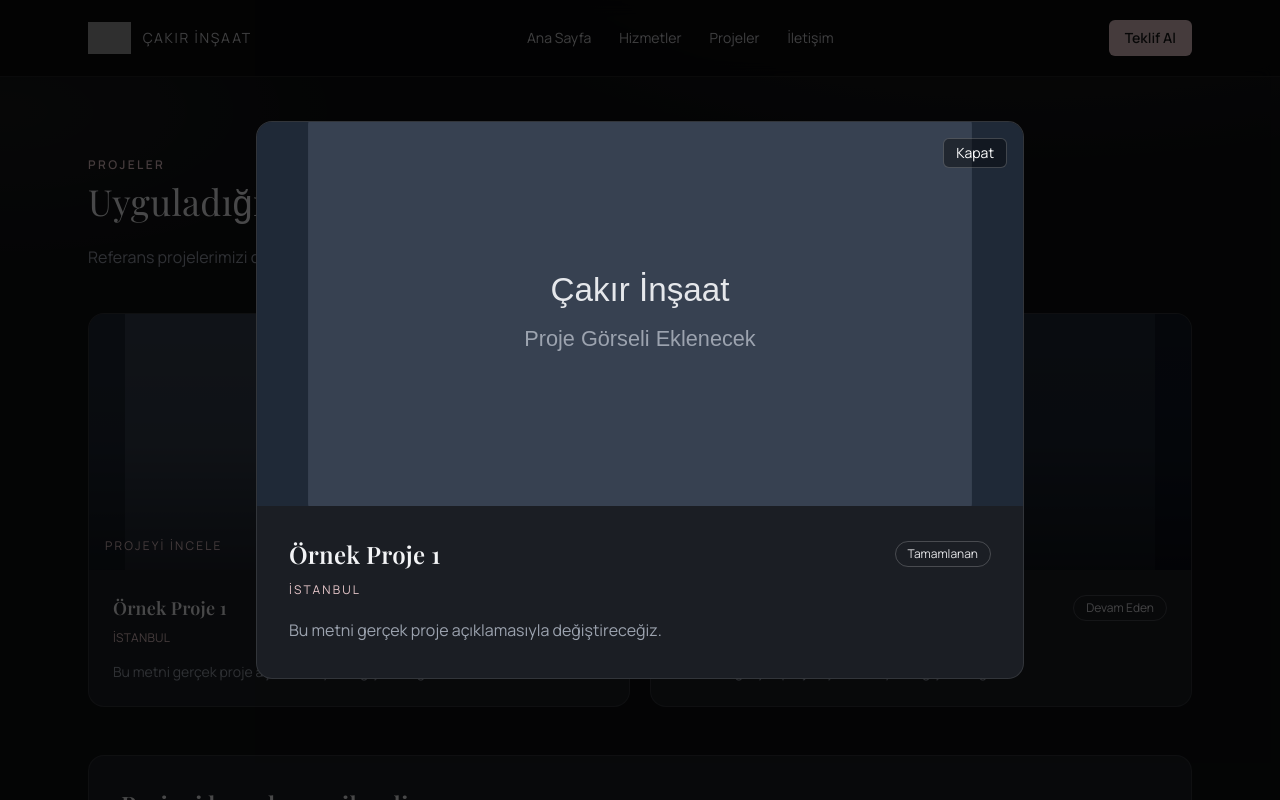
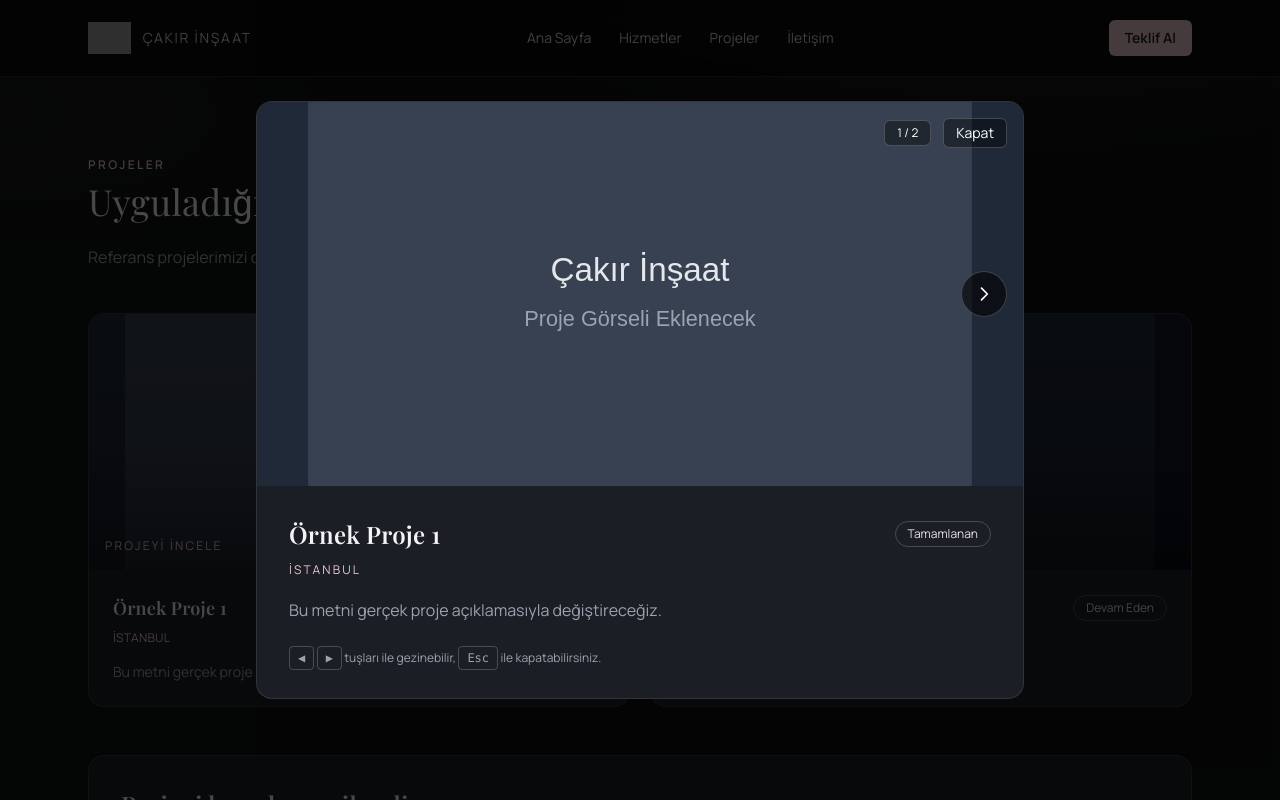
Before and after one commit to vegasirius/cakir-insaat, a Next.js app: page /projeler in a window 1280 px wide. Both pictures are taken after a click on the button 359 px from the left and 510 px from the top of the page. Shown: the top 800 px of the page. Built offline with nearby package versions, Linux system fonts and the light colour scheme; grey boxes are pictures that could not be loaded; a web font is replaced by a local one.

Commit message:
Modal navigasyon sistemi: klavye desteği, ileri/geri butonlar, sayaç

```diff
--- a/app/projeler/page.tsx
+++ b/app/projeler/page.tsx
@@ -1,6 +1,6 @@
 "use client";
 
-import { useState } from "react";
+import { useState, useEffect } from "react";
 import Image from "next/image";
 import Link from "next/link";
 import { SiteFooter } from "@/components/site-footer";
@@ -10,6 +10,36 @@ import { projects } from "@/data/projects";
 export default function ProjelerPage() {
   const [selectedIndex, setSelectedIndex] = useState<number | null>(null);
   const selectedProject = selectedIndex !== null ? projects[selectedIndex] : null;
+
+  // Klavye navigasyonu: Esc, Arrow Left/Right
+  useEffect(() => {
+    if (selectedIndex === null) return;
+
+    const handleKeyDown = (e: KeyboardEvent) => {
+      if (e.key === "Escape") {
+        setSelectedIndex(null);
+      } else if (e.key === "ArrowLeft" && selectedIndex > 0) {
+        setSelectedIndex(selectedIndex - 1);
+      } else if (e.key === "ArrowRight" && selectedIndex < projects.length - 1) {
+        setSelectedIndex(selectedIndex + 1);
+      }
+    };
+
+    window.addEventListener("keydown", handleKeyDown);
+    return () => window.removeEventListener("keydown", handleKeyDown);
+  }, [selectedIndex]);
+
+  const handlePrev = () => {
+    if (selectedIndex !== null && selectedIndex > 0) {
+      setSelectedIndex(selectedIndex - 1);
+    }
+  };
+
+  const handleNext = () => {
+    if (selectedIndex !== null && selectedIndex < projects.length - 1) {
+      setSelectedIndex(selectedIndex + 1);
+    }
+  };
 
   return (
     <div className="brand-page min-h-screen">
@@ -69,16 +99,28 @@ export default function ProjelerPage() {
         </div>
       </main>
 
-      {selectedProject && (
-        <div className="fixed inset-0 z-[60] flex items-center justify-center bg-black/70 p-4">
-          <div className="brand-card relative w-full max-w-3xl overflow-hidden rounded-2xl">
+      {selectedProject && selectedIndex !== null && (
+        <div
+          className="fixed inset-0 z-[60] flex items-center justify-center bg-black/70 p-4"
+          onClick={() => setSelectedIndex(null)}
+        >
+          <div
+            className="brand-card relative w-full max-w-3xl overflow-hidden rounded-2xl"
+            onClick={(e) => e.stopPropagation()}
+          >
+            {/* Kapat butonu ve sayaç */}
+            <div className="absolute right-4 top-4 z-10 flex items-center gap-3">
+              <span className="rounded-md border border-white/20 bg-black/40 px-3 py-1 text-xs text-white">
+                {selectedIndex + 1} / {projects.length}
+              </span>
               <button
                 type="button"
                 onClick={() => setSelectedIndex(null)}
-              className="absolute right-4 top-4 z-10 rounded-md border border-white/20 bg-black/40 px-3 py-1 text-sm text-white hover:bg-black/60"
+                className="rounded-md border border-white/20 bg-black/40 px-3 py-1 text-sm text-white hover:bg-black/60"
               >
                 Kapat
               </button>
+            </div>
 
             <div className="relative h-72 w-full bg-zinc-800/80 md:h-96">
               <Image
@@ -87,6 +129,34 @@ export default function ProjelerPage() {
                 fill
                 className="object-cover"
               />
+
+              {/* Sol ok tuşu */}
+              {selectedIndex > 0 && (
+                <button
+                  type="button"
+                  onClick={handlePrev}
+                  className="absolute left-4 top-1/2 -translate-y-1/2 rounded-full border border-white/20 bg-black/60 p-3 text-white hover:bg-black/80"
+                  aria-label="Önceki proje"
+                >
+                  <svg className="h-5 w-5" fill="none" viewBox="0 0 24 24" stroke="currentColor">
+                    <path strokeLinecap="round" strokeLinejoin="round" strokeWidth={2} d="M15 19l-7-7 7-7" />
+                  </svg>
+                </button>
+              )}
+
+              {/* Sağ ok tuşu */}
+              {selectedIndex < projects.length - 1 && (
+                <button
+                  type="button"
+                  onClick={handleNext}
+                  className="absolute right-4 top-1/2 -translate-y-1/2 rounded-full border border-white/20 bg-black/60 p-3 text-white hover:bg-black/80"
+                  aria-label="Sonraki proje"
+                >
+                  <svg className="h-5 w-5" fill="none" viewBox="0 0 24 24" stroke="currentColor">
+                    <path strokeLinecap="round" strokeLinejoin="round" strokeWidth={2} d="M9 5l7 7-7 7" />
+                  </svg>
+                </button>
+              )}
             </div>
 
             <div className="p-6 md:p-8">
@@ -100,6 +170,15 @@ export default function ProjelerPage() {
                 {selectedProject.location}
               </p>
               <p className="brand-muted mt-4 leading-8">{selectedProject.description}</p>
+
+              {/* Navigasyon ipucu */}
+              <p className="brand-muted mt-6 text-xs">
+                <kbd className="rounded border border-white/20 px-2 py-1">◀</kbd>
+                {" "}<kbd className="rounded border border-white/20 px-2 py-1">▶</kbd>
+                {" "}tuşları ile gezinebilir,{" "}
+                <kbd className="rounded border border-white/20 px-2 py-1">Esc</kbd>
+                {" "}ile kapatabilirsiniz.
+              </p>
             </div>
           </div>
         </div>
```
Lines whose indentation alone changed are shown as unchanged.
